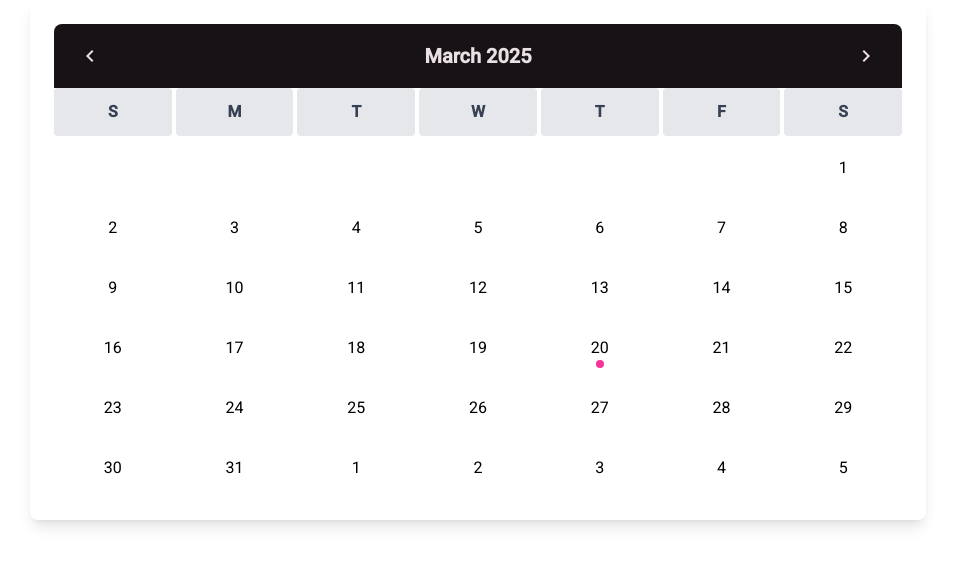
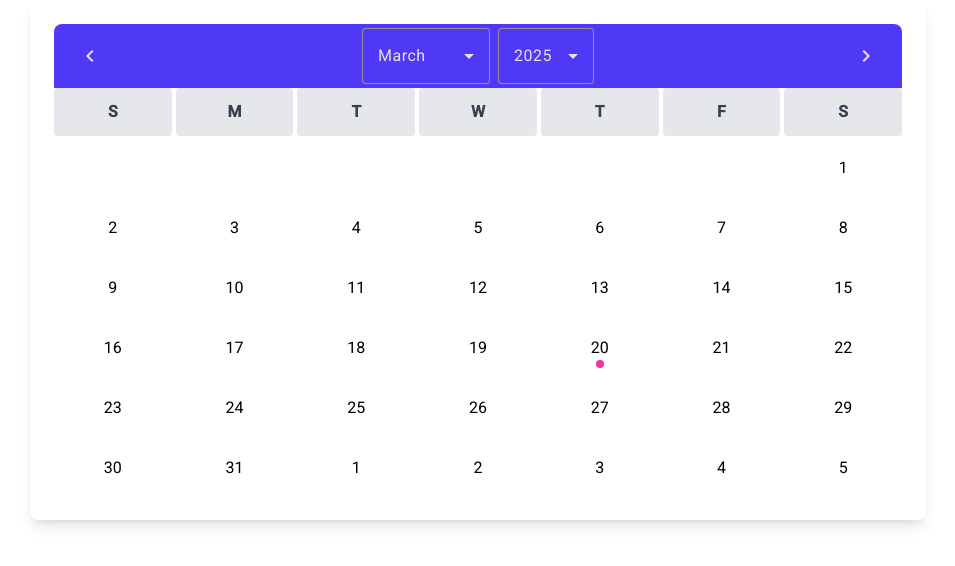
Before and after one commit to Borderliner/ng-calendar-app, an Angular app: page / in a window 1280 px wide. Shown: the top 566 px of the page, without its empty margins (162-1117 px from the left). Built offline with nearby package versions, Linux system fonts and the light colour scheme.

Commit message:
fix: better styling for toolbar

```diff
--- a/src/app/calendar/calendar.component.html
+++ b/src/app/calendar/calendar.component.html
@@ -1,10 +1,25 @@
 <div class="container mx-auto p-6 max-w-4xl bg-white shadow-lg rounded-lg">
   <!-- Toolbar -->
-  <mat-toolbar class="flex justify-between items-center mb-6 bg-indigo-600 text-white rounded-t-lg">
+  <mat-toolbar class="flex! justify-between! items-center! bg-indigo-600! text-white! rounded-t-lg!">
     <button mat-icon-button (click)="changeMonth(-1)" class="hover:bg-indigo-700 transition-colors">
       <mat-icon>chevron_left</mat-icon>
     </button>
-    <span class="text-xl font-semibold">{{ currentDate | date: 'MMMM yyyy' }}</span>
+    <div class="flex space-x-2 mt-5">
+      <mat-form-field appearance="outline" class="w-32">
+        <mat-select [(ngModel)]="selectedMonth" (selectionChange)="onMonthChange($event.value)">
+          <mat-option *ngFor="let month of months" [value]="month">
+            {{ month }}
+          </mat-option>
+        </mat-select>
+      </mat-form-field>
+      <mat-form-field appearance="outline" class="w-24">
+        <mat-select [(ngModel)]="selectedYear" (selectionChange)="onYearChange($event.value)">
+          <mat-option *ngFor="let year of years" [value]="year">
+            {{ year }}
+          </mat-option>
+        </mat-select>
+      </mat-form-field>
+    </div>
     <button mat-icon-button (click)="changeMonth(1)" class="hover:bg-indigo-700 transition-colors">
       <mat-icon>chevron_right</mat-icon>
     </button>
@@ -43,9 +58,7 @@
               'text-red-600': event.urgency === 'High'
             }">{{ event.urgency }}</span>
           </div>
-
           <span class="text-sm italic text-gray-500">{{ event.description }}</span>
-
         </div>
       </div>
       <p class="text-black italic" *ngIf="getEventsForDay(selectedDate).length === 0">
--- a/src/app/calendar/calendar.component.ts
+++ b/src/app/calendar/calendar.component.ts
@@ -5,6 +5,8 @@ import { MatIconModule } from '@angular/material/icon';
 import { MatButtonModule } from '@angular/material/button';
 import { MatListModule } from '@angular/material/list';
 import { MatDialog, MatDialogModule } from '@angular/material/dialog';
+import { MatSelectModule } from '@angular/material/select';
+import { FormsModule } from '@angular/forms';
 import { startOfMonth, endOfMonth, eachDayOfInterval, isSameDay, getDay, startOfWeek, addDays } from 'date-fns';
 import { SplitPipe } from '../split.pipe';
 import { EventDialogComponent, CalendarEvent } from '../event-dialog/event-dialog.component';
@@ -19,6 +21,8 @@ import { EventDialogComponent, CalendarEvent } from '../event-dialog/event-dialo
     MatButtonModule,
     MatListModule,
     MatDialogModule,
+    MatSelectModule,
+    FormsModule,
     SplitPipe,
     EventDialogComponent
   ],
@@ -39,7 +43,26 @@ export class CalendarComponent implements OnInit {
     }
   ];
 
-  constructor(private dialog: MatDialog) {}
+  // Properties for month and year selection
+  selectedMonth: string;
+  selectedYear: number;
+  months = [
+    'January', 'February', 'March', 'April', 'May', 'June',
+    'July', 'August', 'September', 'October', 'November', 'December'
+  ];
+  years: number[] = [];
+
+  constructor(private dialog: MatDialog) {
+    // Initialize selectedMonth and selectedYear
+    this.selectedMonth = this.months[this.currentDate.getMonth()];
+    this.selectedYear = this.currentDate.getFullYear();
+
+    // Generate years range (±10 from current year)
+    const currentYear = this.currentDate.getFullYear();
+    for (let i = currentYear - 50; i <= currentYear + 50; i++) {
+      this.years.push(i);
+    }
+  }
 
   ngOnInit() {
     this.generateCalendar();
@@ -94,6 +117,19 @@ export class CalendarComponent implements OnInit {
 
   changeMonth(offset: number) {
     this.currentDate = new Date(this.currentDate.setMonth(this.currentDate.getMonth() + offset));
+    this.selectedMonth = this.months[this.currentDate.getMonth()]; // Sync dropdown
+    this.selectedYear = this.currentDate.getFullYear(); // Sync dropdown
+    this.generateCalendar();
+  }
+
+  onMonthChange(month: string) {
+    const monthIndex = this.months.indexOf(month);
+    this.currentDate = new Date(this.currentDate.setMonth(monthIndex));
+    this.generateCalendar();
+  }
+
+  onYearChange(year: number) {
+    this.currentDate = new Date(this.currentDate.setFullYear(year));
     this.generateCalendar();
   }
 }
```
